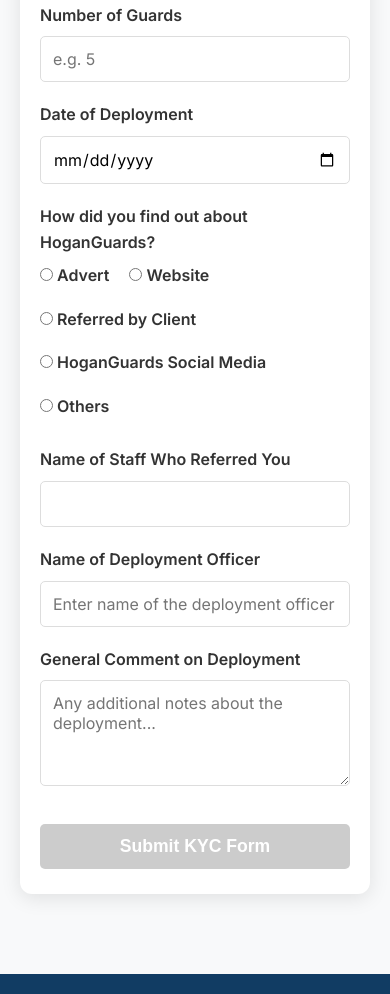
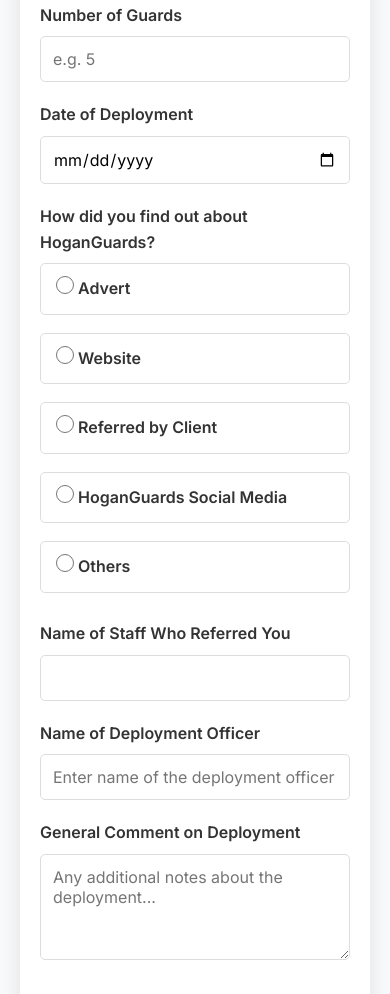
Before and after one commit to d4mz3y/Feedback-System, a website: page index.html in a window 390 px wide. Shown: the part 1773-2767 px from the top of the page. Drawn offline with Linux system fonts and the light colour scheme.

Commit message:
Redesign "how did you find out" as selectable rows
The inline radio buttons with tight text wrapping looked congested,
especially on mobile. Redesigned as full-width bordered rows matching
the visual weight of the other form inputs, with a highlighted state
on selection so the choice is visually obvious.

```diff
--- a/main.js
+++ b/main.js
@@ -13,6 +13,8 @@ document.addEventListener('DOMContentLoaded', () => {
     // Show the "please specify" field only when "Others" is selected
     howFoundOutRadios.forEach(radio => {
         radio.addEventListener('change', () => {
+            howFoundOutRadios.forEach(r => r.closest('.radio-option').classList.toggle('selected', r.checked));
+
             if (radio.value === 'Others' && radio.checked) {
                 howFoundOutOther.classList.remove('hidden');
                 howFoundOutOther.required = true;
--- a/style.css
+++ b/style.css
@@ -239,20 +239,37 @@ nav {
 /* Radio Group */
 .radio-group {
     display: flex;
-    flex-wrap: wrap;
-    gap: 10px 20px;
+    flex-direction: column;
+    gap: 10px;
 }
 
 .radio-option {
     display: flex;
     align-items: center;
-    gap: 6px;
-    font-weight: 400;
+    gap: 12px;
+    padding: 12px 15px;
+    border: 1px solid #ddd;
+    border-radius: 5px;
+    font-weight: 500;
     cursor: pointer;
+    transition: var(--transition);
+}
+
+.radio-option:hover {
+    border-color: var(--secondary-color);
+    background: var(--light-bg);
+}
+
+.radio-option.selected {
+    border-color: var(--primary-color);
+    background: #fdecea;
 }
 
 .radio-option input {
-    width: auto;
+    width: 18px;
+    height: 18px;
+    accent-color: var(--primary-color);
+    cursor: pointer;
 }
 
 /* Footer */
```
